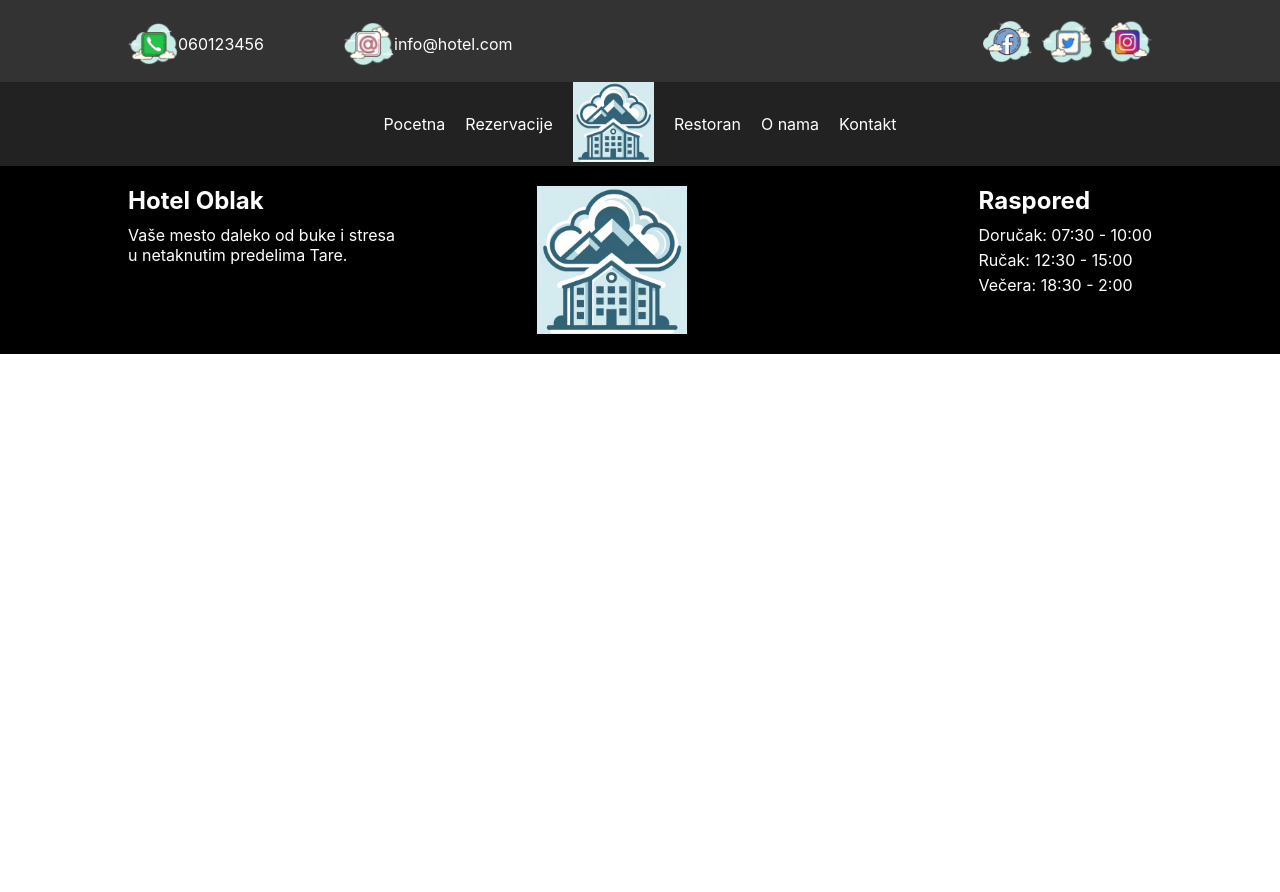
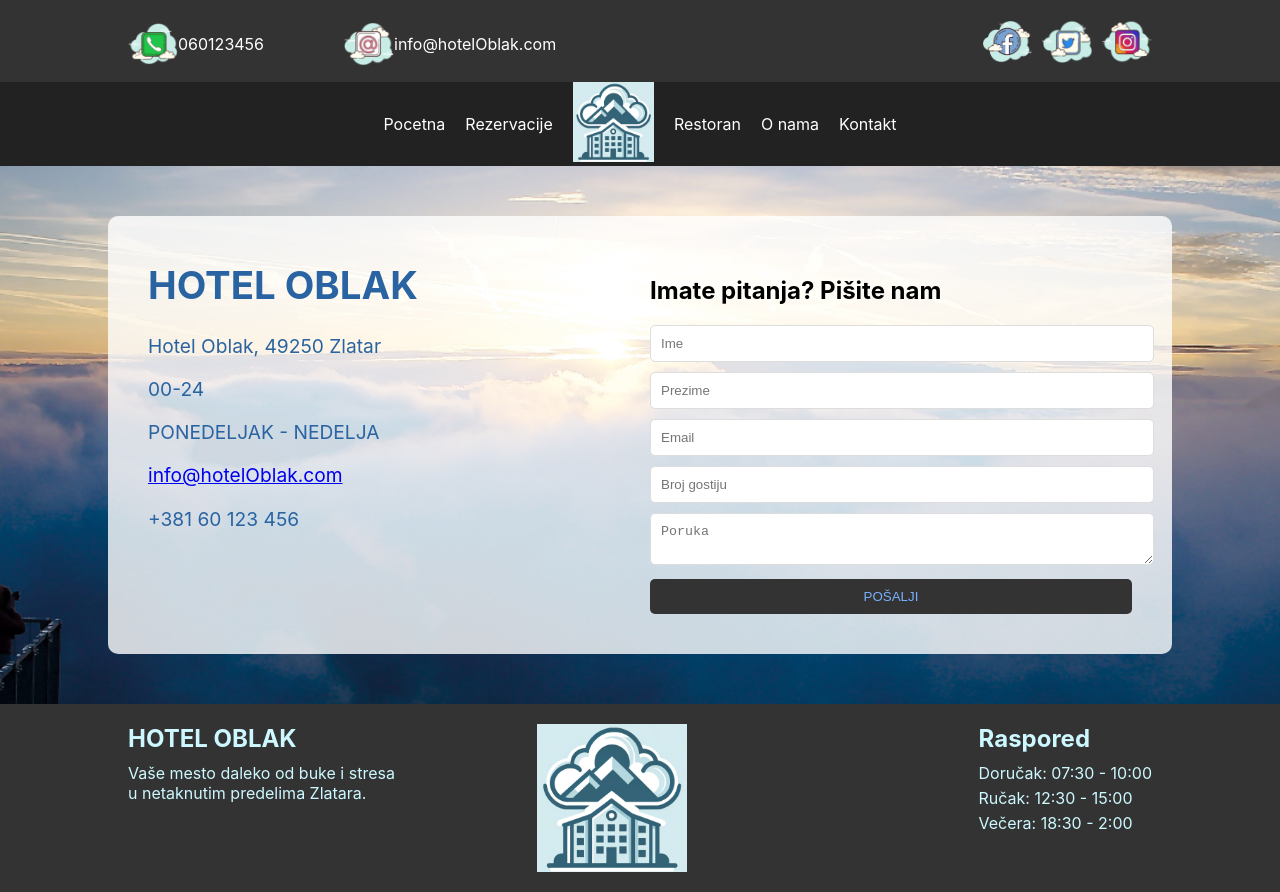
Before and after one commit to MinjaVizi/React-hotel, a React (Create React App) app: page /kontakt in a window 1280 px wide. Before the commit the page ends 800 px from the top, so only its background shows below. Built offline with nearby package versions, Linux system fonts and the light colour scheme.

Commit message:
dodate komponente o nama i kontakt, napravljene i ostale komponente

```diff
--- a/package.json
+++ b/package.json
@@ -8,6 +8,7 @@
     "@testing-library/user-event": "^13.5.0",
     "react": "^18.2.0",
     "react-dom": "^18.2.0",
+    "react-router-dom": "^6.21.3",
     "react-scripts": "5.0.1",
     "web-vitals": "^2.1.4"
   },
--- a/src/App.css
+++ b/src/App.css
@@ -100,8 +100,8 @@
 }
 
 .footer {
-    background-color: #000;
-    color: #fff;
+    background-color: #333;
+    color: #cdf8ff;
     display: flex;
     justify-content: space-between;
     padding: 20px 10%;
@@ -131,3 +131,136 @@
     max-width: 150px;
     margin-right: 150px;
 }
+.contact-page-container {
+    display: flex;
+    background-size: cover;
+    background-position: center;
+    color: #fff;
+    justify-content: center;
+    align-items: center;
+    padding: 50px 0;
+  }
+
+  .contact-page-content {
+    display: flex;
+    justify-content: space-around;
+    width: 80%;
+    max-width: 1200px;
+    margin: 0 auto;
+    background: rgba(255, 255, 255, 0.8);
+    padding: 20px;
+    border-radius: 10px;
+  }
+
+  .contact-info {
+    flex: 1;
+    padding-right: 0px;
+    padding-left: 20px;
+    color: #2963a1;
+    font-size: larger;
+  }
+
+  .contact-form {
+    flex: 1;
+    padding: 20px;
+  }
+
+  .contact-form h2 {
+    color: #000;
+  }
+
+  .contact-form input,
+  .contact-form textarea {
+    width: 100%;
+    padding: 10px;
+    margin-bottom: 10px;
+    border: 1px solid #ddd;
+    border-radius: 5px;
+  }
+
+  .contact-form button {
+    padding: 10px;
+    border: none;
+    border-radius: 5px;
+    background-color: #333;
+    color: #78b0ff;
+    cursor: pointer;
+    width: 100%;
+  }
+
+  .contact-form button:hover {
+    background-color: #36f5ff7d;
+  }
+
+  .about-container {
+    display: flex;
+    flex-wrap: wrap;
+    justify-content: space-around;
+    align-items: center;
+    padding: 20px;
+    gap: 20px;
+  }
+
+  .about-section {
+    display: flex;
+    flex-direction: column;
+    align-items: center;
+    width: 200px;
+  }
+
+  .about-section img {
+    width: 100%;
+    margin-bottom: 10px;
+  }
+
+  .about-section p {
+    text-align: center;
+  }
+
+
+  .onama-container {
+    display: flex;
+    flex-direction: column;
+    align-items: center;
+  }
+
+  .onama-item {
+    display: flex;
+    justify-content: center;
+    align-items: center;
+    margin: 20px 0;
+  }
+
+  .onama-item.onama-reverse {
+    flex-direction: row-reverse;
+  }
+
+  .onama-image {
+    margin: 0 20px;
+    width: auto;
+    max-width: 100%;
+    height: auto;
+  }
+
+  .onama-text {
+    margin: 0 20px;
+    flex: 1;
+  }
+
+  @media (max-width: 768px) {
+    .onama-item, .onama-item.onama-reverse {
+      flex-direction: column;
+    }
+
+    .onama-text {
+      order: 2;
+    }
+  }
+
+  .onama-container{
+    max-width: 900px;
+    background-color: #ffffff5e;
+    color: #222;
+
+
+  }
--- a/src/App.js
+++ b/src/App.js
@@ -1,16 +1,29 @@
 import React from 'react';
+import { BrowserRouter as Router, Route, Routes } from 'react-router-dom';
 import './App.css';
 import Navbar from './Komponente/NavBar';
 import Footer from './Komponente/Footer';
+import Pocetna from './Komponente/Pocetna';
+import Rezervacije from './Komponente/Rezervacije';
+import Restoran from './Komponente/Restoran';
+import ONama from './Komponente/ONama';
+import Kontakt from './Komponente/Kontakt';
 
 function App() {
   return (
-    <div className="App">
-      <Navbar />
-
-      {/* Use the Footer component */}
-      <Footer />
-    </div>
+    <Router>
+      <div className="App">
+        <Navbar />
+        <Routes> {/* Use Routes for routing */}
+          <Route exact path="/" element={<Pocetna />} />
+          <Route path="/rezervacije" element={<Rezervacije />} />
+          <Route path="/restoran" element={<Restoran />} />
+          <Route path="/o-nama" element={<ONama />} />
+          <Route path="/kontakt" element={<Kontakt />} />
+        </Routes>
+        <Footer />
+      </div>
+    </Router>
   );
 }
 
--- a/src/Komponente/Footer.jsx
+++ b/src/Komponente/Footer.jsx
@@ -1,13 +1,14 @@
 import React from 'react';
 import logo from './Images/logo.png'; // Adjust the path as necessary
+
 
 const Footer = () => {
   return (
     <footer className="footer">
       <div className="footer-content">
         <div className="footer-section">
-          <h2>Hotel Oblak</h2>
-          <p>Vaše mesto daleko od buke i stresa <br></br>u netaknutim predelima Tare.</p>
+          <h2>HOTEL OBLAK</h2>
+          <p>Vaše mesto daleko od buke i stresa <br></br>u netaknutim predelima Zlatara.</p>
         </div>
         <div className="footer-section">
           <img src={logo} alt="Hotel Oblak" />
--- /dev/null
+++ b/src/Komponente/Kontakt.jsx
@@ -0,0 +1,58 @@
+import React, { useState } from 'react';
+import backgroundImage from './Images/pozadina.png';
+import '../App.css';
+
+const Kontakt = () => {
+  const [formData, setFormData] = useState({
+    ime: '',
+    prezime: '',
+    email: '',
+    brojGostiju: '',
+    poruka: '',
+  });
+
+  const handleChange = (e) => {
+    const { name, value } = e.target;
+    setFormData((prevFormData) => ({
+      ...prevFormData,
+      [name]: value,
+    }));
+  };
+
+  const handleSubmit = (e) => {
+    e.preventDefault();
+    setFormData({
+      ime: '',
+      prezime: '',
+      email: '',
+      brojGostiju: '',
+      poruka: '',
+    });
+  };
+
+  return (
+    <div className="contact-page-container" style={{ backgroundImage: `url(${backgroundImage})` }}>
+      <div className="contact-page-content">
+        <div className="contact-info">
+          <h1>HOTEL OBLAK</h1>
+          <p>Hotel Oblak, 49250 Zlatar</p>
+          <p>00-24</p>
+          <p>PONEDELJAK - NEDELJA</p>
+          <a href="mailto:info@carobnibreg.rs">info@hotelOblak.com</a>
+          <p>+381 60 123 456</p>
+        </div>
+        <form className="contact-form" onSubmit={handleSubmit}>
+          <h2>Imate pitanja? Pišite nam</h2>
+          <input type="text" name="ime" value={formData.ime} onChange={handleChange} placeholder="Ime" />
+          <input type="text" name="prezime" value={formData.prezime} onChange={handleChange} placeholder="Prezime" />
+          <input type="email" name="email" value={formData.email} onChange={handleChange} placeholder="Email" />
+          <input type="number" name="brojGostiju" value={formData.brojGostiju} onChange={handleChange} placeholder="Broj gostiju" />
+          <textarea name="poruka" value={formData.poruka} onChange={handleChange} placeholder="Poruka"></textarea>
+          <button type="submit">POŠALJI</button>
+        </form>
+      </div>
+    </div>
+  );
+};
+
+export default Kontakt;
--- a/src/Komponente/NavBar.jsx
+++ b/src/Komponente/NavBar.jsx
@@ -5,6 +5,7 @@ import ig from './Images/ig.png';
 import em from './Images/em.png';
 import ph from './Images/ph.png';
 import logo from './Images/logo.png';
+
 
 import '../App.css';
 
@@ -19,7 +20,7 @@ const Navbar = () => {
                     </div>
                     <div className="email-icon">
                         <img className="icon" src={em} alt="Email" />
-                        <span>info@hotel.com</span>
+                        <span>info@hotelOblak.com</span>
                     </div>
                 </div>
                 <div className="social-media-icons">
--- /dev/null
+++ b/src/Komponente/ONama.jsx
@@ -0,0 +1,49 @@
+import React from 'react';
+import backgroundImage from './Images/pozadina.png';
+
+import image1 from './Images/fb.png';
+import image2 from './Images/ig.png';
+import image3 from './Images/tw.png';
+import image4 from './Images/ph.png';
+import '../App.css';
+
+const ONama = () => {
+  return (
+    <div className="contact-page-container" style={{ backgroundImage: `url(${backgroundImage})` }}>
+
+    <div className="onama-container">
+      <div className="onama-item">
+        <img src={image1} alt="O nama 1" className="onama-image" />
+        <p className="onama-text"> Dobrodošli u Hotel Oblаk, vаšu idiličnu destinаciju zа bežаnje od
+            svаkodnevnog buke i stresа. Smješten u srcu netаknutih predelа
+            plаnine Zlаtаr, nаš hotel vаm pružа priliku dа se prepustite
+            аpsolutnom miru i spokojstvu prirode.</p>
+      </div>
+      <div className="onama-item onama-reverse">
+        <p className="onama-text">Nаšа јedinstvenа loksаcijа omogućаvа vаm dа udаlite odmor u
+            okruženju prelepog planinskog pejzažа, dаleko od gužve i urbanog vrve.
+            Nаšа misijа je dа vаm omogućimo iskustvo koje će vаs obnoviti i
+            osvežiti.</p>
+        <img src={image2} alt="O nama 2" className="onama-image" />
+      </div>
+      <div className="onama-item">
+        <img src={image3} alt="O nama 3" className="onama-image" />
+        <p className="onama-text"> U Hotelu Oblak, аmenities su prilаgođeni vаšem potrebama i željаmа.
+            Uživаjte u luksuznim sobаmа sа pogledom nа planinu, uživаjte u
+            brojnim аktivnostimа u prirodi, ili jednostаvno opuštаjte u nаšem
+            spа centru. Nаše аmenities i ljubazno osoblje stvаrаju аtmosferu kojа
+            će vаm omogućiti potpun oporаvаk i relаksаciju.</p>
+      </div>
+      <div className="onama-item onama-reverse">
+        <p className="onama-text">Zаvucite se u nаšu oazu mirа i prepustite se čаrovimа plаnine Zlаtаr.
+            Hotel Oblаk je više od običnog hotela; to je destinacija kojа će vаm
+            omogućiti dа ponovo pronađete unutаrnji mir i energiju, i dа se
+            vratite svаkodnevnim izаzovimа osveženi i inspimirаni.</p>
+        <img src={image4} alt="O nama 4" className="onama-image" />
+      </div>
+    </div>
+    </div>
+  );
+};
+
+export default ONama;
--- /dev/null
+++ b/src/Komponente/Pocetna.jsx
@@ -0,0 +1,7 @@
+import React from 'react';
+
+const Pocetna = () => {
+  return <div>Početna stranica</div>;
+};
+
+export default Pocetna;
```
Also changed, not shown: src/Komponente/Restoran.jsx (added), src/Komponente/Rezervacije.jsx (added), 1 other file (tests, documents, lock files or other folders).
